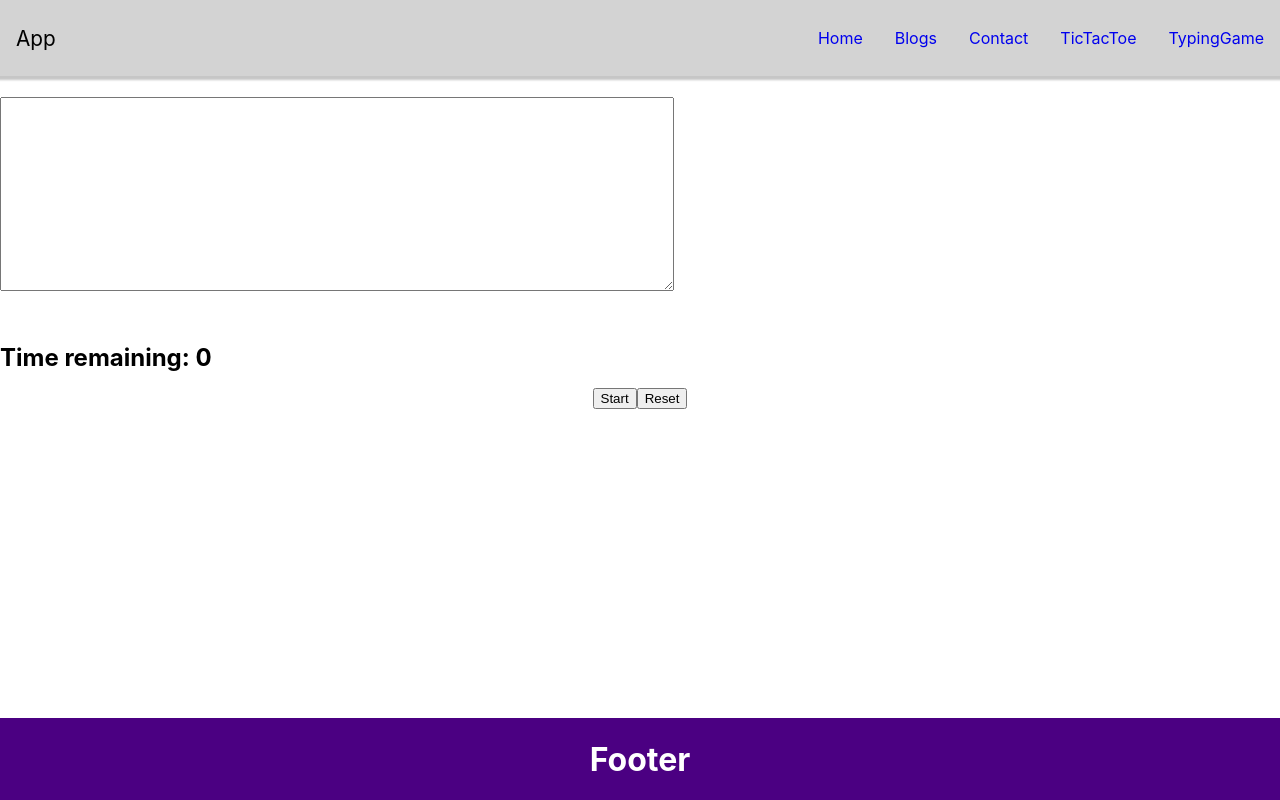
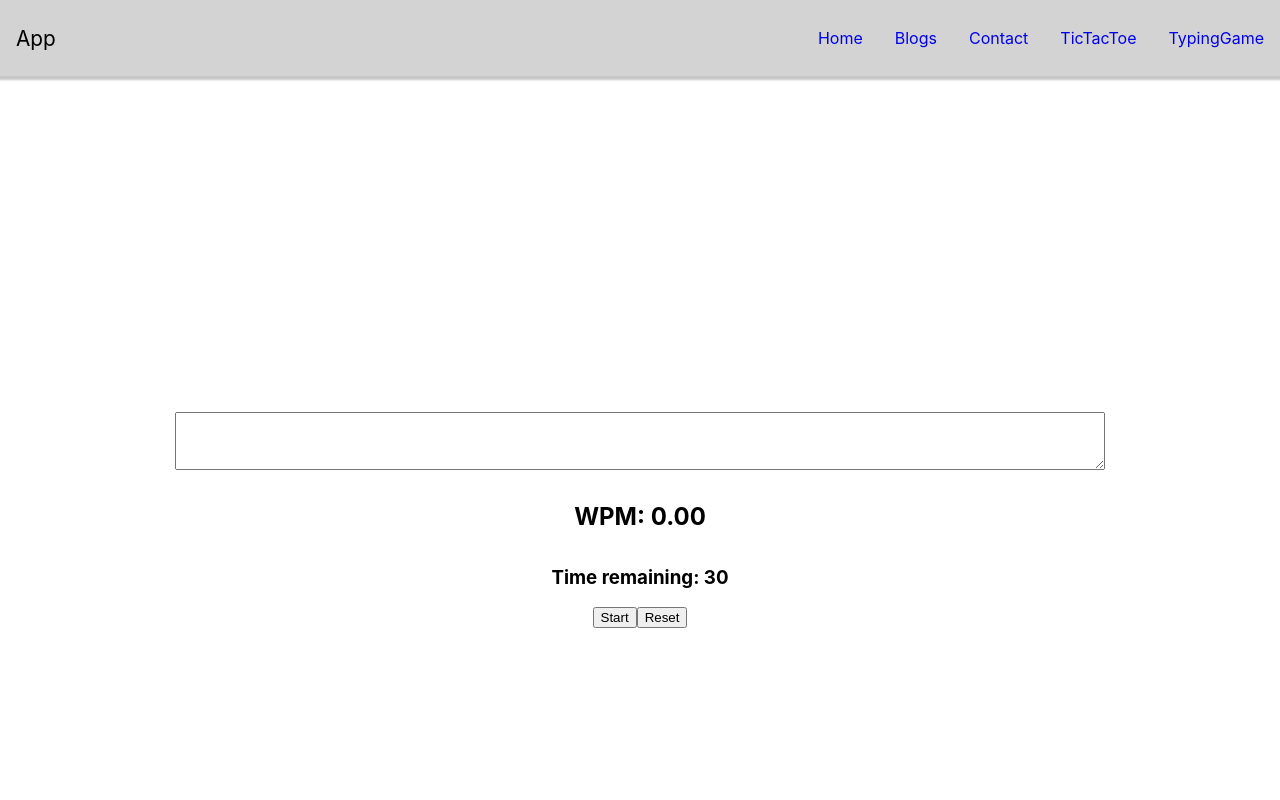
Before and after one commit to kimkev/Kimkev.github.io, a React (Create React App) app: page /TypingGame in a window 1280 px wide. Shown: the top 800 px of the page. Built offline with nearby package versions, Linux system fonts and the light colour scheme; no server answers.

Commit message:
fix typing game and adjust footer

```diff
--- a/src/components/Footer.css
+++ b/src/components/Footer.css
@@ -1,5 +1,5 @@
 .footer {
-    position: absolute;
+    position: relative;
     bottom: 0px;
     left: 0;
     width: 100%;
--- a/src/pages/TypingGame.css
+++ b/src/pages/TypingGame.css
@@ -1,22 +1,25 @@
-.game-container {
+.typing-game {
     display: flex;
     flex-direction: column;
     align-items: center;
-    justify-content: center;
     height: 100vh;
 }
 
-  .text {
+.randomText {
     font-size: 2rem;
-    margin-bottom: 1rem;
+    margin: 3rem 2rem 3rem 2rem;
+    height: 15rem;
+    overflow: auto;
+    text-align: center;
 }
 
 .input {
     font-size: 1.5rem;
     padding: 1rem;
-    width: 50%;
-    height: 10rem;
-    margin-bottom: 1rem;
+    width: 70%;
+    line-height: 100%;
+    overflow: hidden;
+    white-space: nowrap;
 }
 
 .timer {
@@ -45,3 +48,11 @@
     border-radius: 5px;
     font-size: 1.5rem;
 }
+
+.correct {
+    color: green;
+}
+
+.incorrect {
+    color: red;
+}
--- a/src/pages/TypingGame.js
+++ b/src/pages/TypingGame.js
@@ -2,15 +2,24 @@ import React, { useState, useEffect } from "react";
 import "./TypingGame.css";
 
 const TypingGame = () => {
+    const timeLimit = 30;
     const [text, setText] = useState("");
     const [userText, setUserText] = useState("");
-  const [timeRemaining, setTimeRemaining] = useState(5);
+    const [timeRemaining, setTimeRemaining] = useState(30);
+    const [wpm, setWpm] = useState(0);
+    const [gameStart, setGameStart] = useState(false);
 
-  useEffect(() => {
-    fetch("https://random-word-api.herokuapp.com/word?number=10")
-      .then((res) => res.json())
-      .then((data) => setText(data.join(" ")));
-  }, []);
+    const getHighlightedText = () => {
+        let correctText = "";
+        for (let i = 0; i < text.length; i++) {
+            if (i < userText.length && text[i] === userText[i]) {
+                correctText += `<span class="correct">${text[i]}</span>`;
+            } else {
+                correctText += `<span class="incorrect">${text[i]}</span>`;
+            }
+        }
+        return { __html: correctText };
+    };
 
     const handleChange = (event) => {
         setUserText(event.target.value);
@@ -19,42 +28,42 @@ const TypingGame = () => {
     const resetGame = () => {
         setText("");
         setUserText("");
-    setTimeRemaining(5);
+        setTimeRemaining(timeLimit);
+        setWpm(0);
     };
 
     const startGame = () => {
-    setTimeRemaining(5);
-    fetch("https://random-word-api.herokuapp.com/word?number=10")
+        setGameStart(true);
+        setTimeRemaining(timeLimit);
+        setWpm(0);
+        fetch("https://random-word-api.herokuapp.com/word?number=20")
             .then((res) => res.json())
             .then((data) => setText(data.join(" ")));
     };
 
-  const finishGame = () => {
-    setTimeRemaining(0);
-  };
-
-  const tick = () => {
-    setTimeRemaining((time) => {
-      if (time === 1) {
-        finishGame();
-        return 0;
-      } else {
-        return time - 1;
-      }
-    });
-  };
 
     useEffect(() => {
-    if (timeRemaining > 0) {
-      setTimeout(() => tick(), 1000);
+        if (timeRemaining === 0) {
+            const words = userText.split(" ").length;
+            setWpm(words / (timeLimit / 60));
         }
-  }, [timeRemaining]);
+    }, [userText, timeRemaining]);
+
+    useEffect(() => {
+        if (gameStart && timeRemaining > 0) {
+            const intervalId = setInterval(() => {
+                setTimeRemaining(timeRemaining - 1);
+            }, 1000);
+            return () => clearInterval(intervalId);
+        }
+    }, [gameStart, timeRemaining]);
 
     return (
         <div className="typing-game">
-      <h1 className="text">{text}</h1>
-      <textarea className="input" value={userText} onChange={handleChange} />
-      <h4 className="timer">Time remaining: {timeRemaining}</h4>
+            <h1 className="randomText" dangerouslySetInnerHTML={getHighlightedText()} />
+            <textarea className="input" rows={1} value={userText} onChange={handleChange} disabled={timeRemaining === 0} />
+            <h4 className="timer">WPM: {wpm.toFixed(2)} </h4>
+            <h3>  Time remaining: {timeRemaining}</h3>
             <div className="buttons">
                 <button className="start-button" onClick={startGame}>
                     Start
```
Lines whose indentation alone changed are shown as unchanged.
